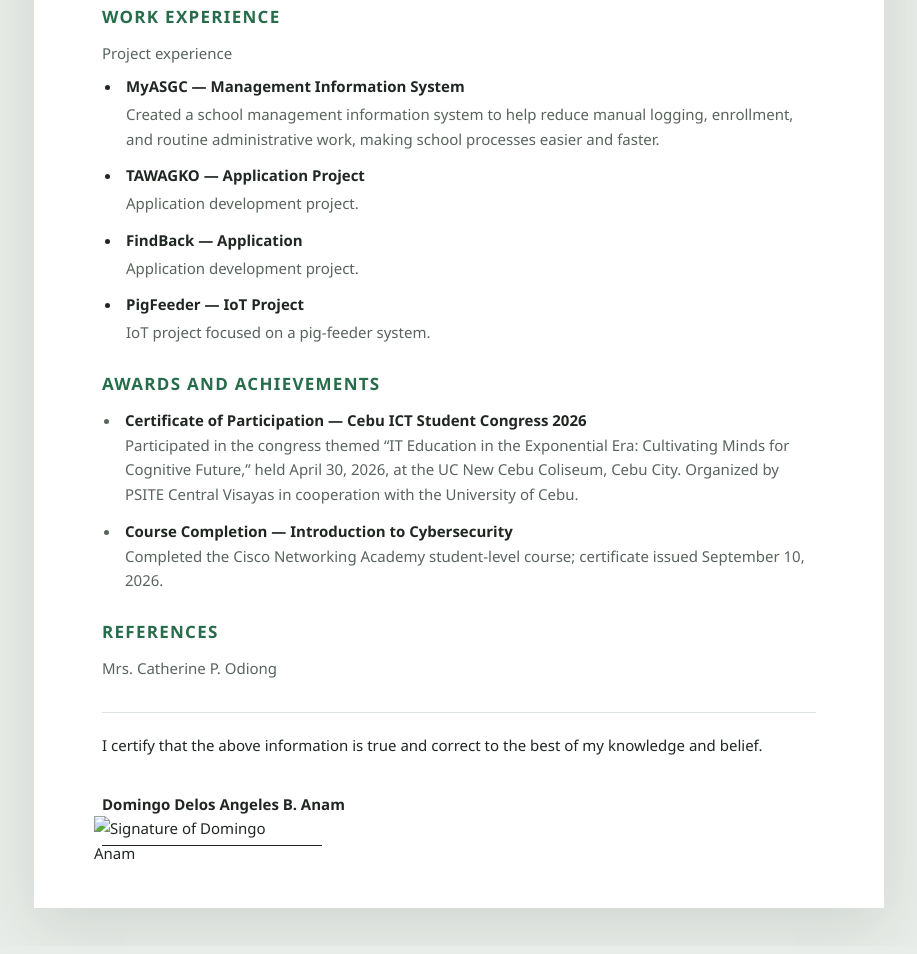
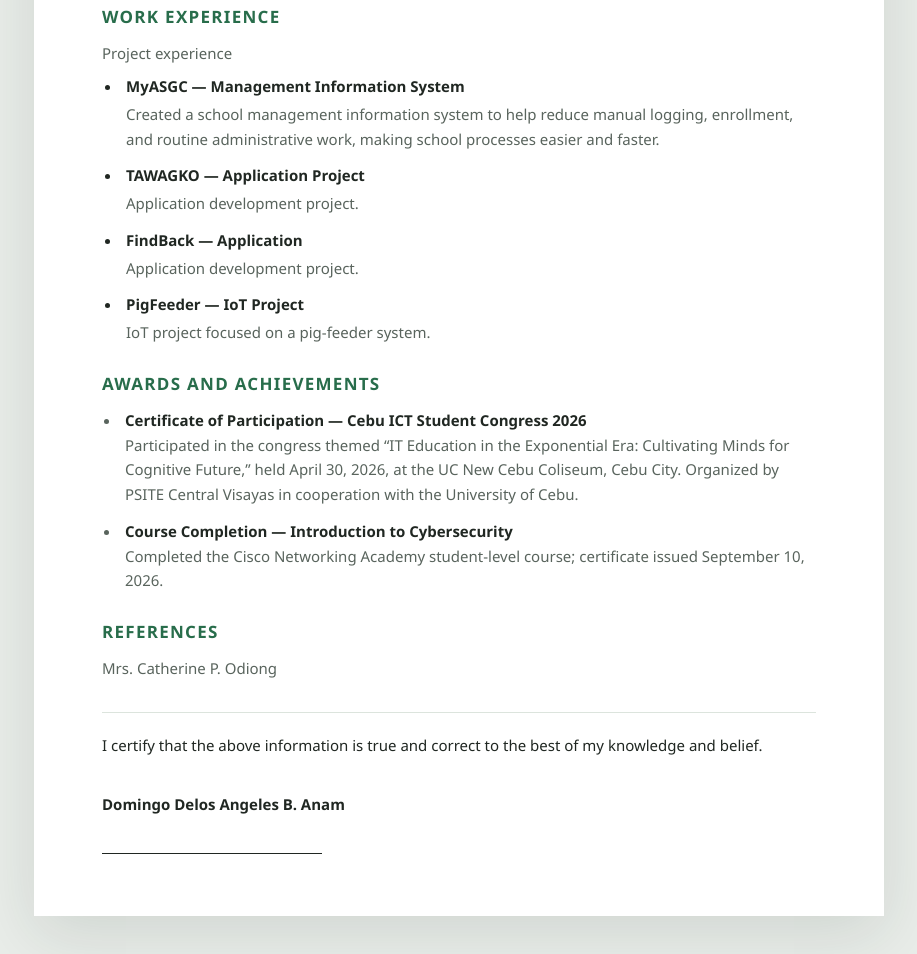
Before and after one commit to DomingoAnam/My-Portfolio, a plain HTML site: page resume.html in a window 1280 px wide. Shown: the part 918-1872 px from the top of the page, without its empty margins (181-1098 px from the left). Drawn offline with Linux system fonts and the light colour scheme.

Commit message:
Remove private signature from repository
Keep the signature image local and ignore it from future commits. Leave a blank signature line in the public resume.\n\nCo-authored-by: Copilot <223556219+Copilot@users.noreply.github.com>

```diff
--- a/resume.html
+++ b/resume.html
@@ -244,21 +244,10 @@
         margin-bottom: 0;
       }
 
-      .signature-image {
-        position: relative;
-        z-index: 1;
-        display: block;
-        width: 185px;
-        height: auto;
-        margin: 0 0 -21px -8px;
-        object-fit: contain;
-      }
-
       .signature-rule {
-        position: relative;
-        z-index: 0;
         width: 220px;
-        border-top: 1px solid var(--ink);
+        height: 38px;
+        border-bottom: 1px solid var(--ink);
       }
 
       @media (max-width: 620px) {
@@ -446,7 +435,6 @@
         </p>
         <div class="signature-block">
           <p class="signature-name">Domingo Delos Angeles B. Anam</p>
-          <img class="signature-image" src="signature.png" alt="Signature of Domingo Anam" />
           <div class="signature-rule" aria-hidden="true"></div>
         </div>
       </section>
```
Also changed, not shown: 1 other file.
